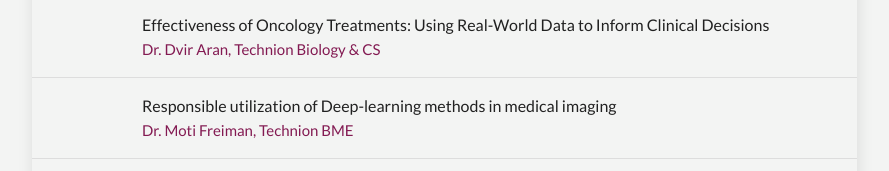
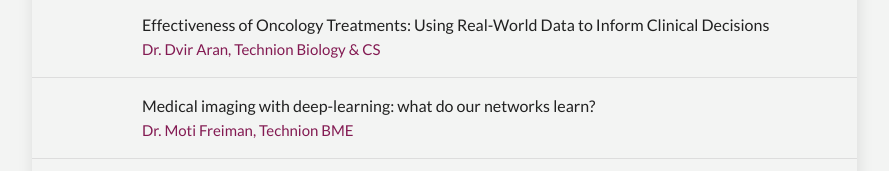
Before and after one commit to Technion-Hack/technion-hack.github.io, a plain HTML site: page index.html in a window 1280 px wide. Shown: the part 2989-3160 px from the top of the page, without its empty margins (338-1227 px from the left). Drawn offline with Linux system fonts and the light colour scheme; files whose address does not match are found by name.

Commit message:
Change Moti topic

```diff
--- a/index.html
+++ b/index.html
@@ -619,7 +619,7 @@
                                             </div>
                                         </div>
                                         <div class="card-body">
-                                            <p>Responsible utilization of Deep-learning methods in medical imaging
+                                            <p>Medical imaging with deep-learning: what do our networks learn?
                                             </p>
                                             <div class="location">
                                                 <span> Dr. Moti Freiman, Technion BME</span>
```
